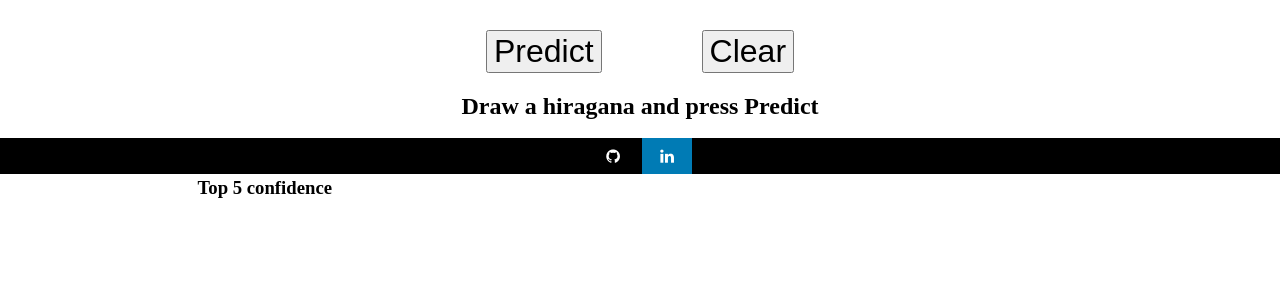
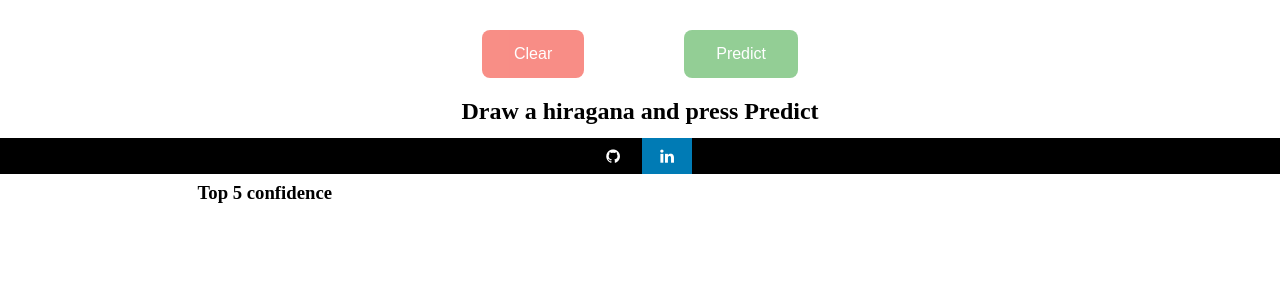
Before and after one commit to FukiBabasaki/hiragana-recogniser, a Flask app: page / in a window 1280 px wide. Shown: the part 626-917 px from the top of the page. Before the commit the page ends 824 px from the top, so only its background shows below. Run offline with Flask 2, Linux system fonts and the light colour scheme; some libraries are stand-ins or nearby versions.

Commit message:
Modify style

```diff
--- a/app/static/style.css
+++ b/app/static/style.css
@@ -6,6 +6,7 @@ header {
     position: relative;
     height: 100px;
     padding: 1.5% 15%;
+    margin-bottom: 10px;
 }
 
 #canvas {
@@ -39,11 +40,27 @@ header {
     padding: 1.5% 15%;
     /* display: none; */
 }
+
 .button {
     font-size: 2em;
     margin-top:  30px;
     margin-left:  50px;
     margin-right: 50px;
+    border: none;
+    color: white;
+    padding: 15px 32px;
+    text-align: center;
+    text-decoration: none;
+    display: inline-block;
+    font-size: 16px;
+    border-radius: 8px;
+    cursor: pointer;
+    opacity: 0.6;
+}
+
+.button:hover {
+    opacity: 1;
+    transition-duration: 0.4s;
 }
 
 .fa {
--- a/app/templates/draw.html
+++ b/app/templates/draw.html
@@ -25,8 +25,8 @@
           </script>
         </canvas>
         <div id="btn-div">
-          <button class = "button" onclick="save()">Predict</button>
-          <button class = "button" onclick="clearDraw(); return false;">Clear</button>
+          <button class = "button" onclick="clearDraw(); return false;" style="background-color: #f44336;">Clear</button>
+          <button class = "button" onclick="save()" style="background-color: #4CAF50;">Predict</button>
         </div>
       </div>
 
```
